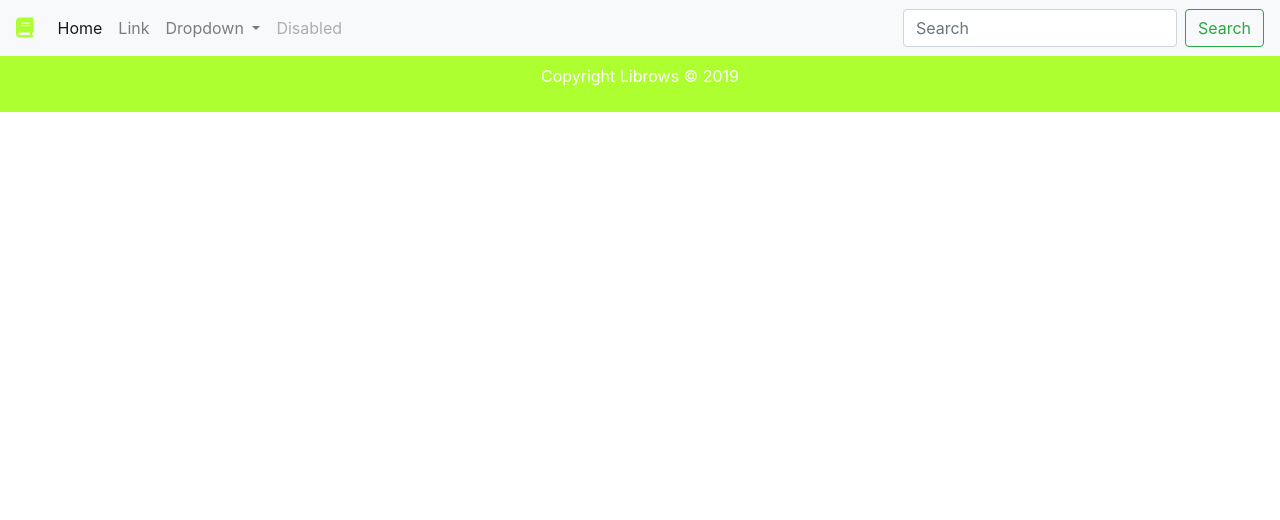
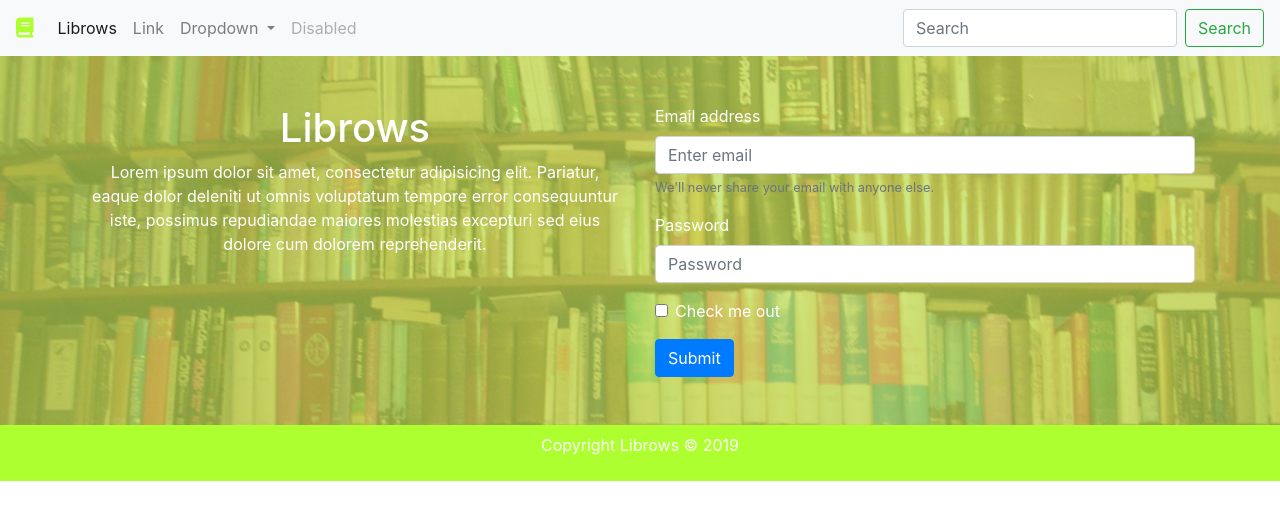
Before and after one commit to Alejandro2134/Librows, a Node server app: page /login in a window 1280 px wide. Shown: the top 520 px of the page. Run offline with Node 20, Linux system fonts and the light colour scheme; some libraries are stand-ins or nearby versions.

Commit message:
Cambio vistas

```diff
--- a/src/views/layouts/main.hbs
+++ b/src/views/layouts/main.hbs
@@ -13,7 +13,7 @@
     <link rel="stylesheet" href="/css/styles.css">
 </head>
 <body>
-    {{> header }}
+    {{> navigation }}
 
     {{{ body }}}
 
--- a/src/views/login.hbs
+++ b/src/views/login.hbs
@@ -0,0 +1,33 @@
+<header class="main-header">
+    <div class="background-overlay text-white py-5">
+        <div class="container">
+            <div class="row">
+                <div class = "col-md-6 text-center">
+                    <h1> Librows </h1>
+                    <p>Lorem ipsum dolor sit amet, consectetur adipisicing elit. Pariatur, eaque dolor deleniti ut omnis voluptatum tempore error consequuntur iste, possimus repudiandae maiores molestias excepturi sed eius dolore cum dolorem reprehenderit.</p>
+                </div>
+
+                <div class = "col-md-6">
+                    <form>
+                        <div class="form-group">
+                            <label for="exampleInputEmail1">Email address</label>
+                            <input type="email" class="form-control" id="exampleInputEmail1" aria-describedby="emailHelp" placeholder="Enter email">
+                            <small id="emailHelp" class="form-text text-muted">We'll never share your email with anyone else.</small>
+                        </div>
+                        <div class="form-group">
+                            <label for="exampleInputPassword1">Password</label>
+                            <input type="password" class="form-control" id="exampleInputPassword1" placeholder="Password">
+                        </div>
+                        <div class="form-group form-check">
+                            <input type="checkbox" class="form-check-input" id="exampleCheck1">
+                            <label class="form-check-label" for="exampleCheck1">Check me out</label>
+                        </div>
+                        <button type="submit" class="btn btn-primary">Submit</button>
+                    </form>
+                </div>
+
+            </div>
+        </div>
+    </div>
+
+</header>
--- a/src/views/partials/header.hbs
+++ b/src/views/partials/navigation.hbs
@@ -7,7 +7,7 @@
   <div class="collapse navbar-collapse" id="navbarSupportedContent">
     <ul class="navbar-nav mr-auto">
       <li class="nav-item active">
-        <a class="nav-link" href="#">Home <span class="sr-only">(current)</span></a>
+        <a class="nav-link" href="#">Librows <span class="sr-only">(current)</span></a>
       </li>
       <li class="nav-item">
         <a class="nav-link" href="#">Link</a>
```
